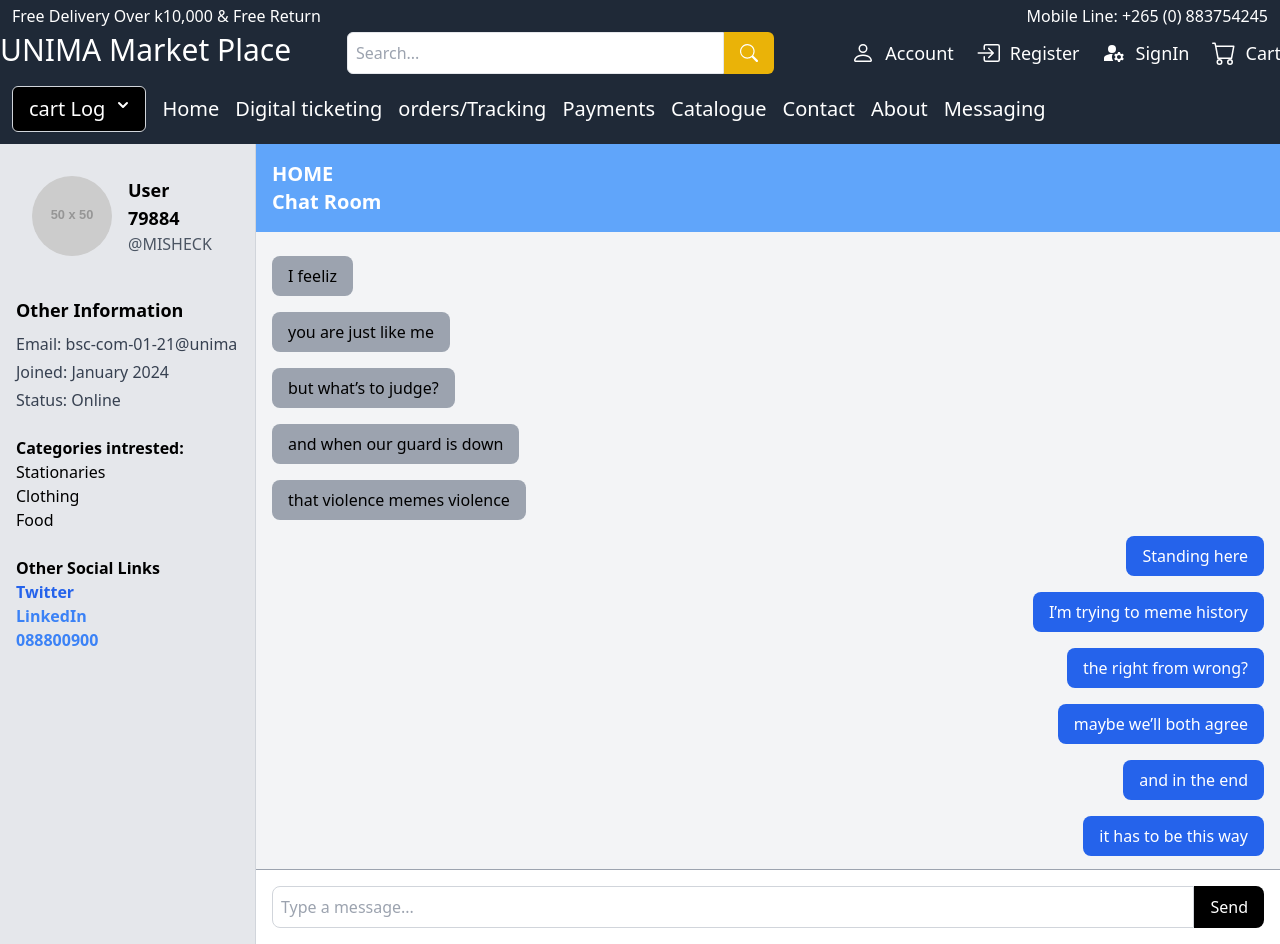
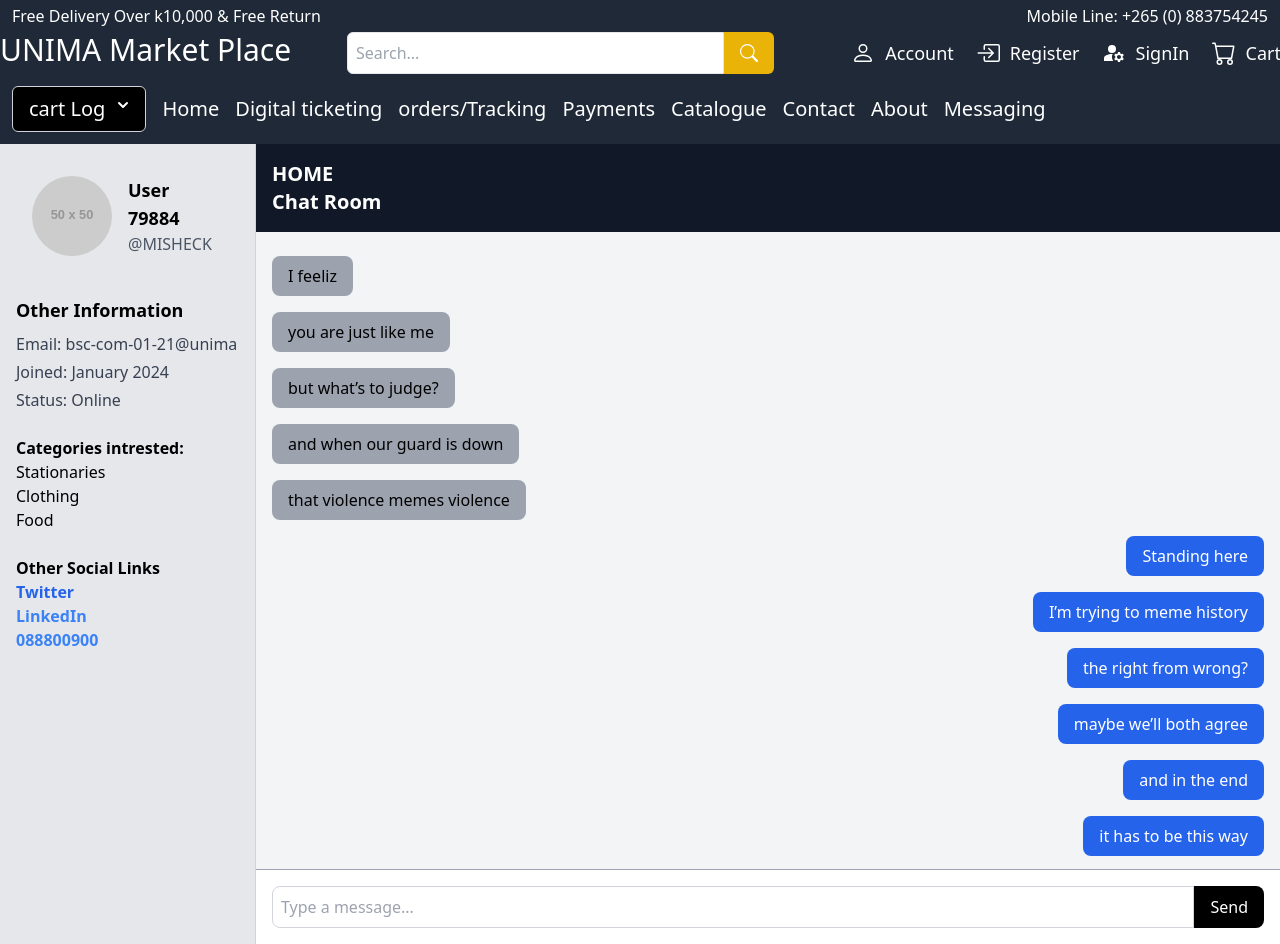
Before and after one commit to MsMalunguza/Group-4-project, a React (Create React App) app: page /chatroom in a window 1280 px wide. Shown: the top 944 px of the page. Built offline with nearby package versions, Linux system fonts and the light colour scheme.

Commit message:
changes made to the chatrom header

```diff
--- a/src/Components/chatroom.jsx
+++ b/src/Components/chatroom.jsx
@@ -68,7 +68,7 @@ const ChatRoom = () => {
 
       {/* Chat area */}
       <div className="flex flex-col flex-grow">
-        <div className="flex-shrink-0 p-4 bg-blue-400 text-white">
+        <div className="flex-shrink-0 p-4 bg-gray-900 text-white">
           <h1 className="text-xl font-semibold"><a href="/home" className="flex flex-row">HOME</a>Chat Room</h1>
         </div>
         <div className="flex flex-col flex-grow p-4 overflow-auto">
```
